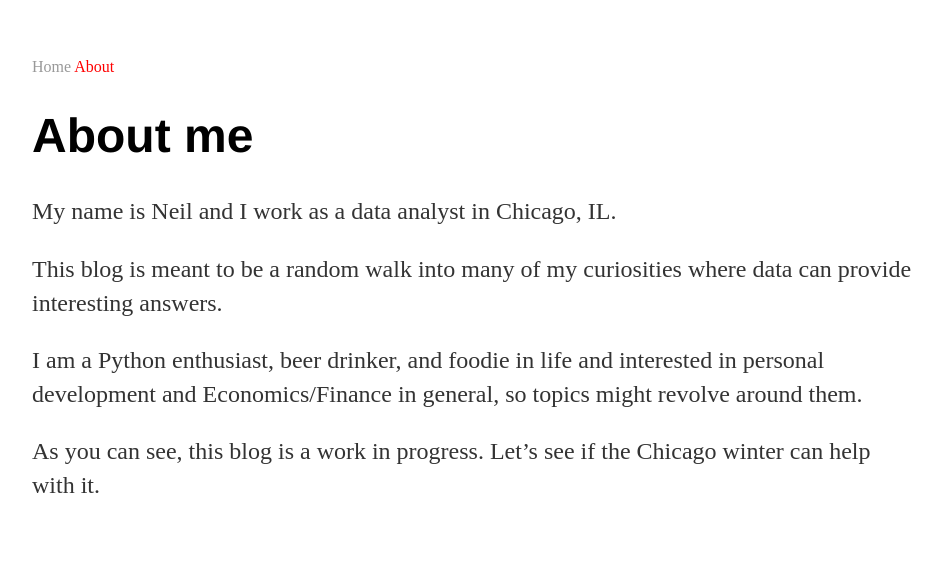
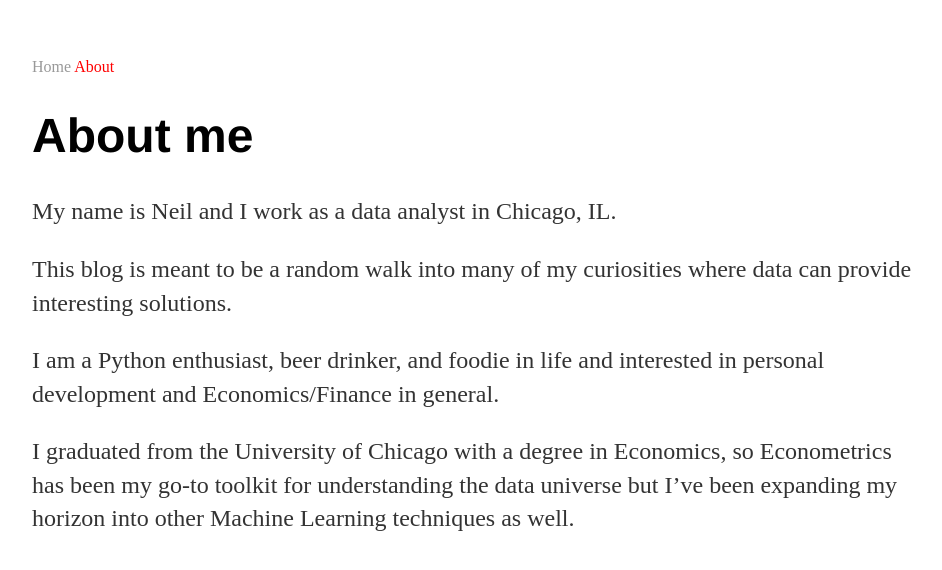
Before and after one commit to ncho-sqd/ncho-sqd.github.io, a Jekyll site: the page built from about.md, in a window 1280 px wide. Shown: the top 570 px of the page, without its empty margins (168-1110 px from the left). Built offline with Jekyll 4.4.1, drawn with Linux system fonts in a browser that asks for light colours.

Commit message:
Adding first real blog post.  Modified few template formats.

```diff
--- a/_layouts/post.html
+++ b/_layouts/post.html
@@ -2,8 +2,9 @@
 layout: default
 ---
 <h1>{{ page.title }}</h1>
-<p>{{ page.date | date_to_string }} - {{ page.author }}</p>
+<p><b>{{ page.date | date: '%B %d, %Y' }}</b></p><br/>
 
 {{ content }}
+
 <br/><br/><br/><br/>
 {% include disqus.html %}
--- a/about.md
+++ b/about.md
@@ -6,8 +6,8 @@
 
 My name is Neil and I work as a data analyst in Chicago, IL.
 
-This blog is meant to be a random walk into many of my curiosities where data can provide interesting answers.
+This blog is meant to be a random walk into many of my curiosities where data can provide interesting solutions.
 
-I am a Python enthusiast, beer drinker, and foodie in life and interested in personal development and Economics/Finance in general, so topics might revolve around them.
+I am a Python enthusiast, beer drinker, and foodie in life and interested in personal development and Economics/Finance in general.
 
-As you can see, this blog is a work in progress.  Let's see if the Chicago winter can help with it.
+I graduated from the University of Chicago with a degree in Economics, so Econometrics has been my go-to toolkit for understanding the data universe but I've been expanding my horizon into other Machine Learning techniques as well.
--- a/css/main.css
+++ b/css/main.css
@@ -45,3 +45,35 @@
 ul.posts li {
     list-style: none;
 }
+
+
+
+table{
+    border-collapse: collapse;
+    border-spacing: 0;
+    border:2px solid #ffffff00;
+    margin-left:auto;
+    margin-right:auto;
+    border-bottom: solid;
+}
+
+th{
+    border:2px solid #ffffff00;
+}
+
+td{
+    border:1px solid #ffffff00;
+}
+
+.center-image
+{
+    margin: 0 auto;
+    display: block;
+}
+
+thead {
+    border-top: solid;
+    border-bottom: solid;
+    border-right: blank;    /* prevent colgroup border */
+    border-left: blank      /* prevent cell border */
+}
--- a/index.html
+++ b/index.html
@@ -7,8 +7,9 @@
 <ul>
   {% for post in site.posts %}
     <li>
-      <h2>{{ page.category }}</h4>
-      <h3><a href="{{ post.url }}">{{ post.title }} </a> {{ ": " | append: post.description }}</h3>
+      <h3><a href="{{ post.url }}">{{ post.title }} </a> </h3>
+      <h4>{{ post.content | strip_html | truncatewords: 15 }}</h4>
+      <br/>
     </li>
   {% endfor %}
 </ul>
```
Also changed, not shown: _posts/2018-09-26-first-post.md (deleted, +0 -7 lines), _posts/2018-10-15-clean_email_inbox.md (added, +188 -0 lines), images/2018-10-15-clean_email_inbox_files/2018-10-15-clean_email_inbox_6_0.png (added), images/2018-10-15-clean_email_inbox_files/2018-10-15-clean_email_inbox_8_0.png (added), 10 other files.
